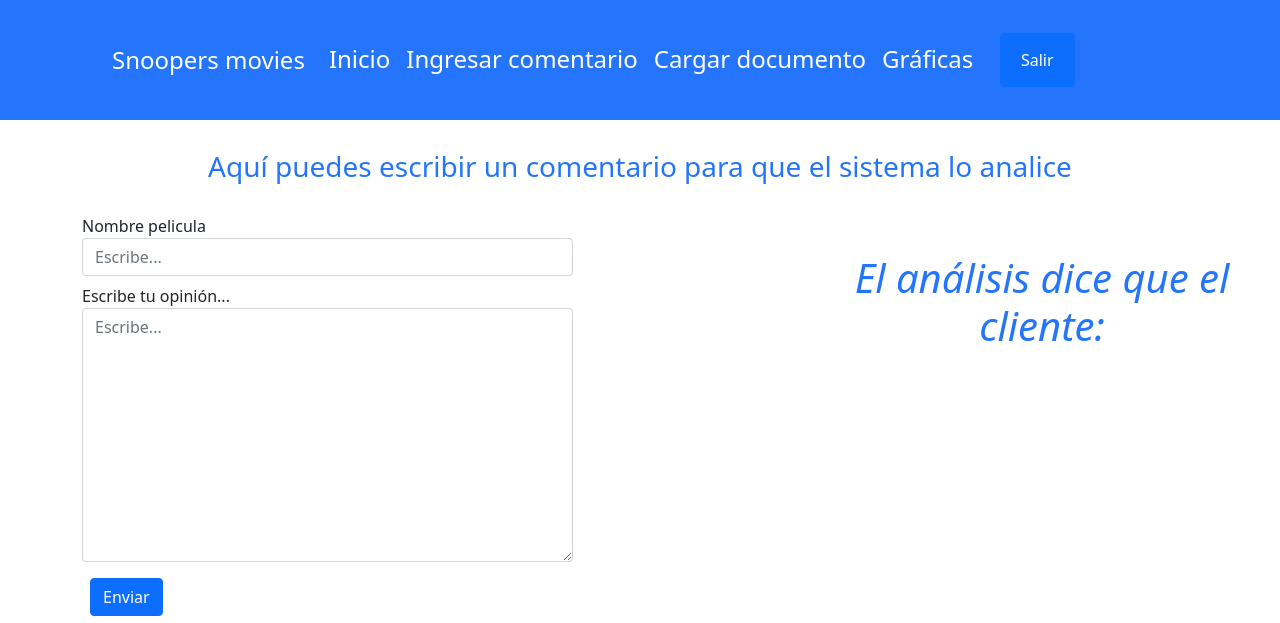
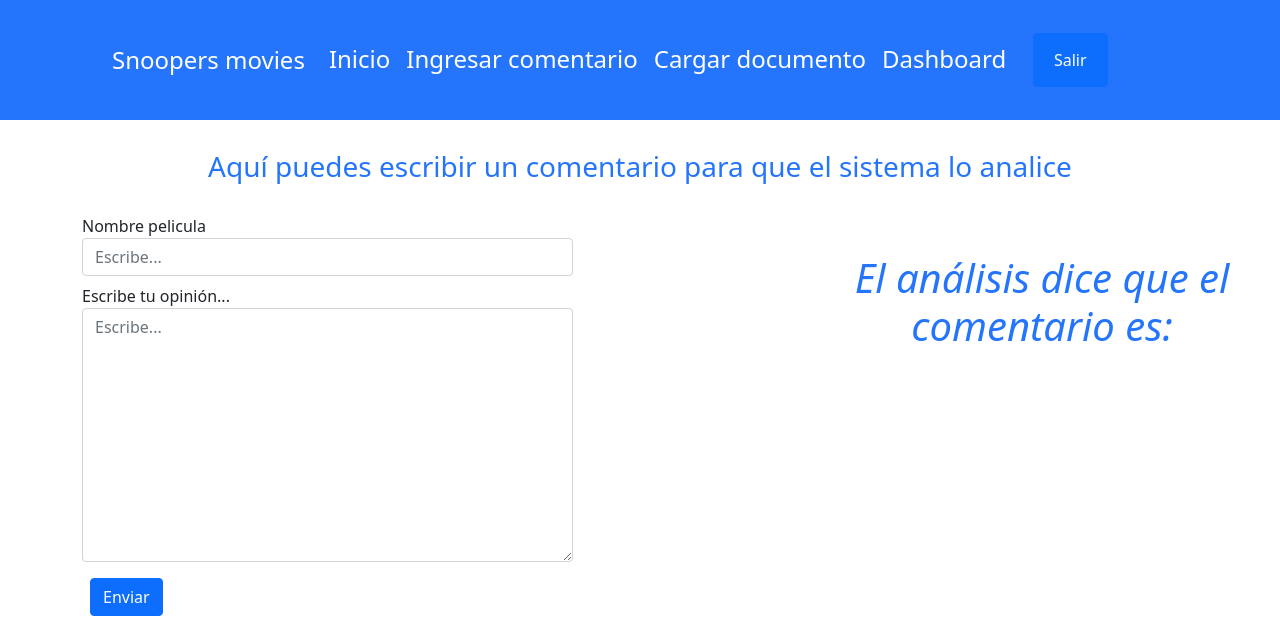
Before and after one commit to The-data-snoopers/app-peliculas, a Flask app: page /predecir in a window 1280 px wide. Shown: the top 623 px of the page. Run offline with Flask 2, Linux system fonts and the light colour scheme; the visitor is signed in with stand-in values (Sample User, id 1); parts of the project's set-up code (start-up, migrations or seed data) failed here and were passed over; some libraries are stand-ins or nearby versions.

Commit message:
cambios menores

```diff
--- a/api-rest/templates/base/layout.html
+++ b/api-rest/templates/base/layout.html
@@ -21,7 +21,7 @@
         </li>
 
         <li class="nav-item">
-          <a class="nav-link active" aria-current="page" href="{{url_for('estadisticas_comentarios')}}" style="color: white;">Gráficas</a>
+          <a class="nav-link active" aria-current="page" href="{{url_for('estadisticas_comentarios')}}" style="color: white;">Dashboard</a>
         </li>
         <li class="nav-item">
           <div class="d-grid gap-2 col-6 mx-auto">
--- a/api-rest/templates/carga.html
+++ b/api-rest/templates/carga.html
@@ -43,7 +43,7 @@
                       margin-top: 40px;
                       color: #2575fc;
                       font-style: oblique;">
-            <h1>El análisis dice que el cliente: </h1>
+            <h1>El análisis dice que el comentario es: </h1>
             <p style="color: #577cbb;
                       font-size: 50px;
                       font-style: inherit;"> {{result}}</p>
--- a/api-rest/templates/index.html
+++ b/api-rest/templates/index.html
@@ -10,7 +10,7 @@
   Bienvenido
   </h3>
 
-  <div class="d-grid gap-2 col-6 mx-auto">
+  <div class="d-grid gap-2 col-6 mx-auto" style="margin-bottom: 50px;">
 
     <button class="btn btn-primary" type="button"> <a class="nav-link" href="/registrar" style="color: white;">Registrarme</a></button>
     <button class="btn btn-primary" type="button"><a class="nav-link" href="/auth" style="color: white;">Iniciar sesión</a></button>
```
Also changed, not shown: requirements.txt (+2 -9 lines).
